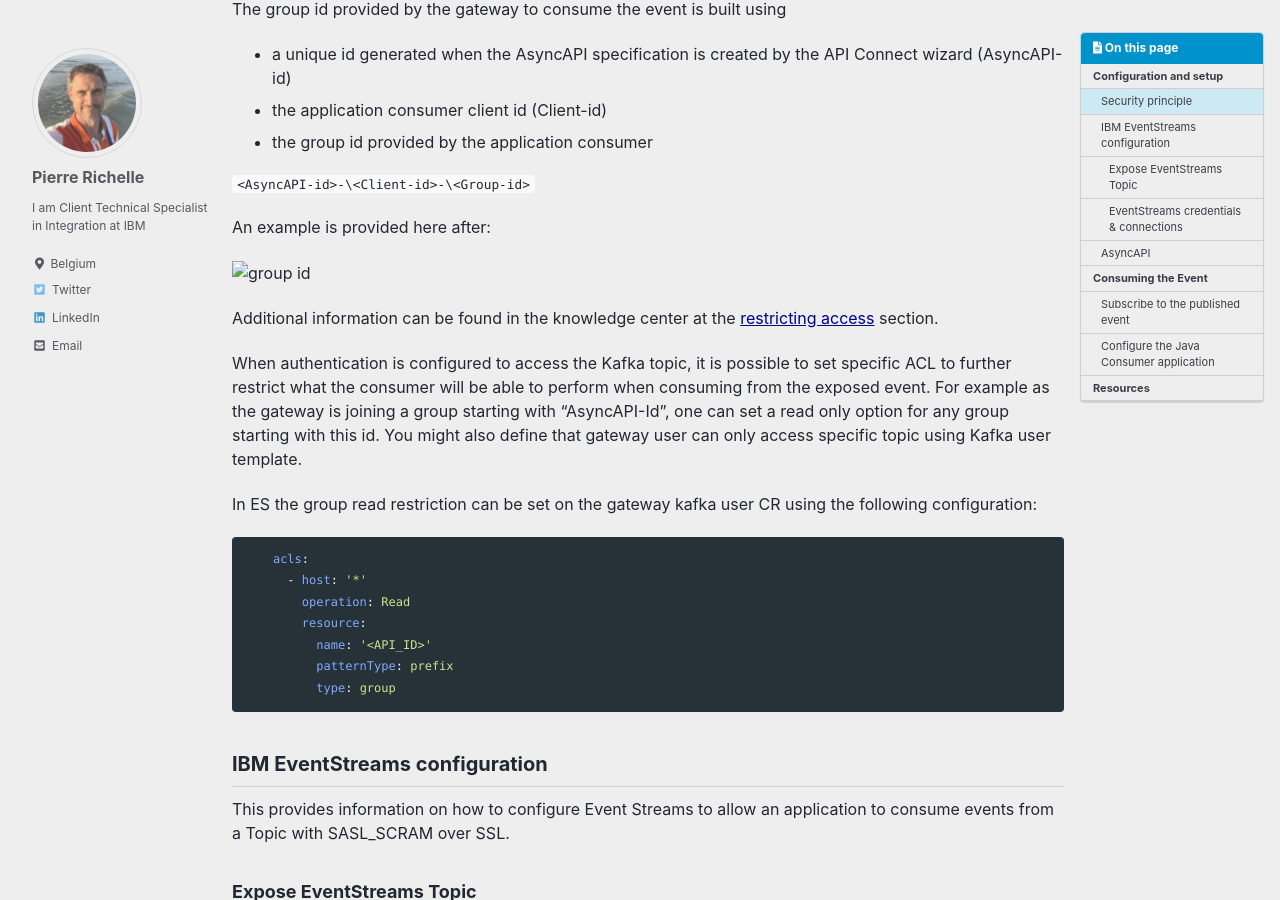
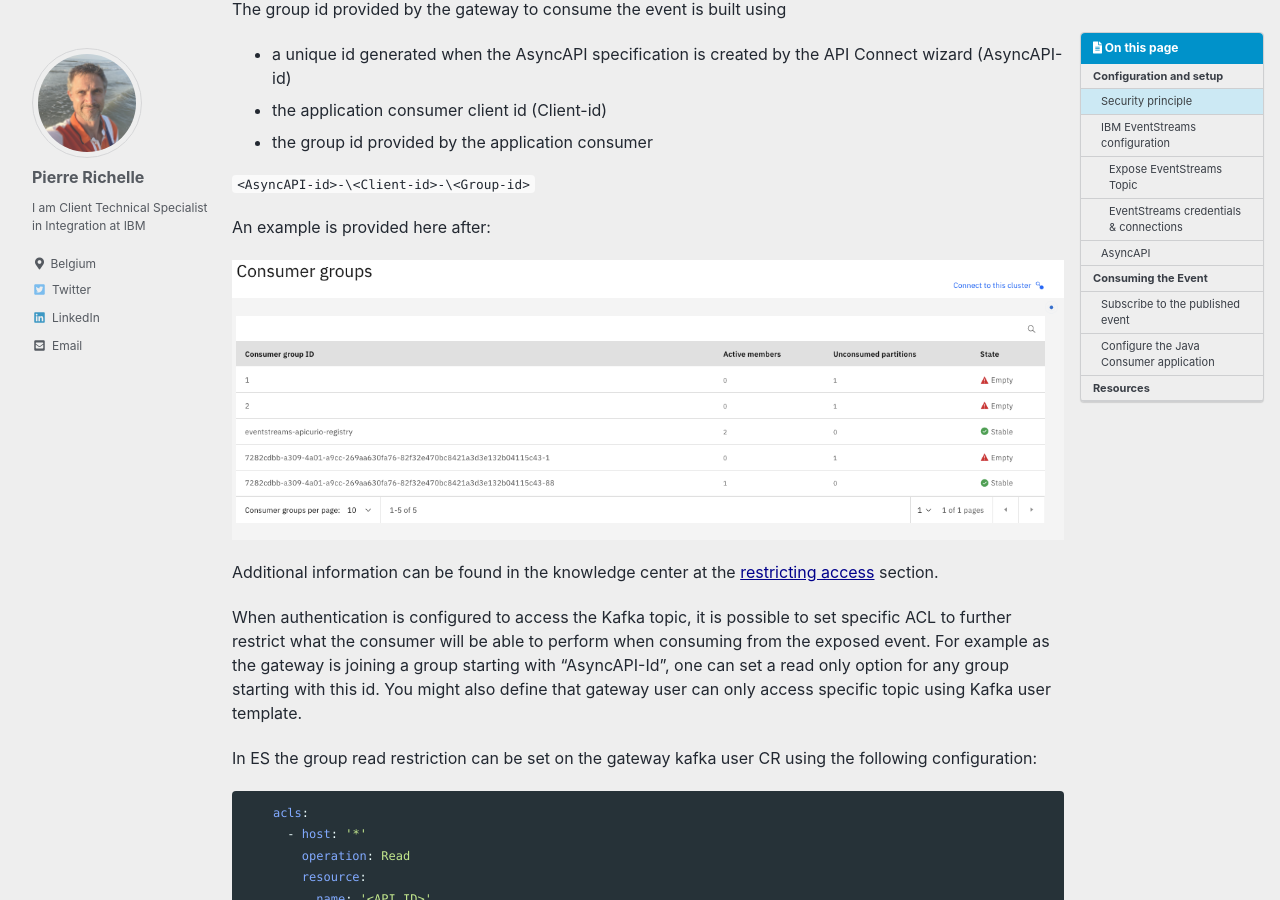
Before and after one commit to prichelle/integration.github.io, a Jekyll site: the page built from _posts/2021-11-26-EEM.md, in a window 1280 px wide and 900 px high, scrolled down 1051 px. Built offline with Jekyll 4.4.1, drawn with Linux system fonts in a browser that asks for light colours; cached includes are drawn as plain includes; comment, search, counter and statistics services are not loaded.

Commit message:
eem image path

```diff
--- a/_posts/2021-11-26-EEM.md
+++ b/_posts/2021-11-26-EEM.md
@@ -47,7 +47,7 @@
 
 An example is provided here after:
 
-![group id](/images/eem/groupid.png)
+![group id](/assets/images/eem/groupid.png)
 
 Additional information can be found in the knowledge center at the [restricting access](https://www.ibm.com/docs/en/cloud-paks/cp-integration/2021.3?topic=sources-controlling-access-kafka-resources) section.
 
```
